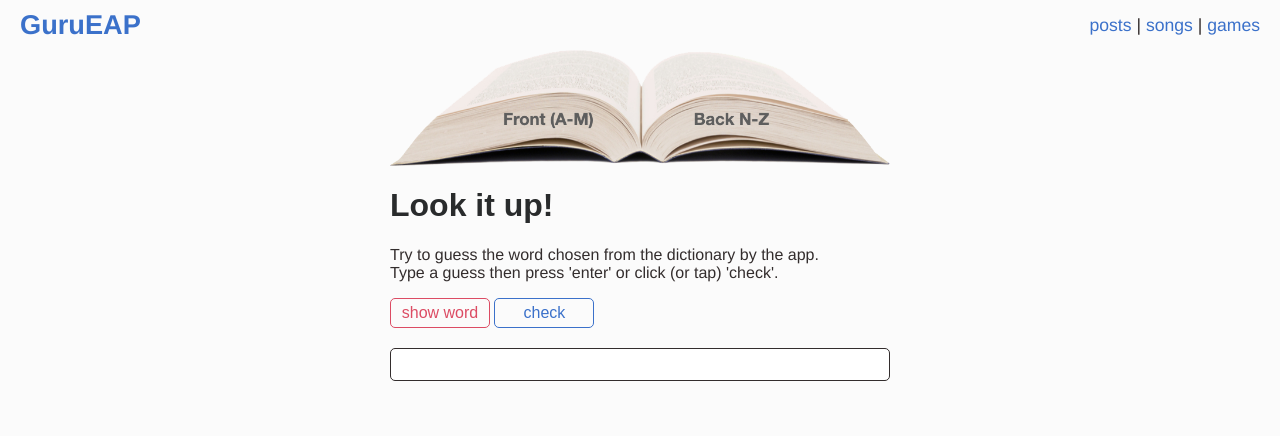
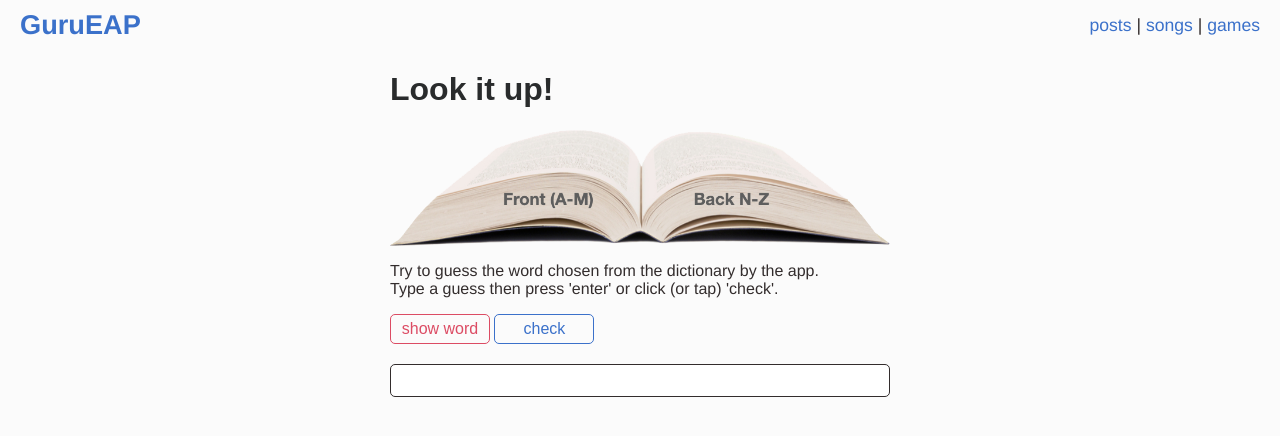
Before and after one commit to boltonsteve/gurueap, a SvelteKit app: page /games/look-it-up in a window 1280 px wide. Shown: the top 436 px of the page. Built offline with nearby package versions, Linux system fonts and the light colour scheme.

Commit message:
look it up 2

```diff
--- a/src/routes/games/look-it-up/+page.svelte
+++ b/src/routes/games/look-it-up/+page.svelte
@@ -200,9 +200,9 @@
 
 <div class="mb-3 mw-500">
 
+    <h1>Look it up!</h1>
+
     <img src="/img/dictionary.png" class="mx-auto" alt="dictionary" style="max-width:500px;">
-
-    <h1>Look it up!</h1>
 
     <p>Try to guess the word chosen from the dictionary by the app.<br>Type a guess then press 'enter' or click (or tap) 'check'.</p>
 
```
